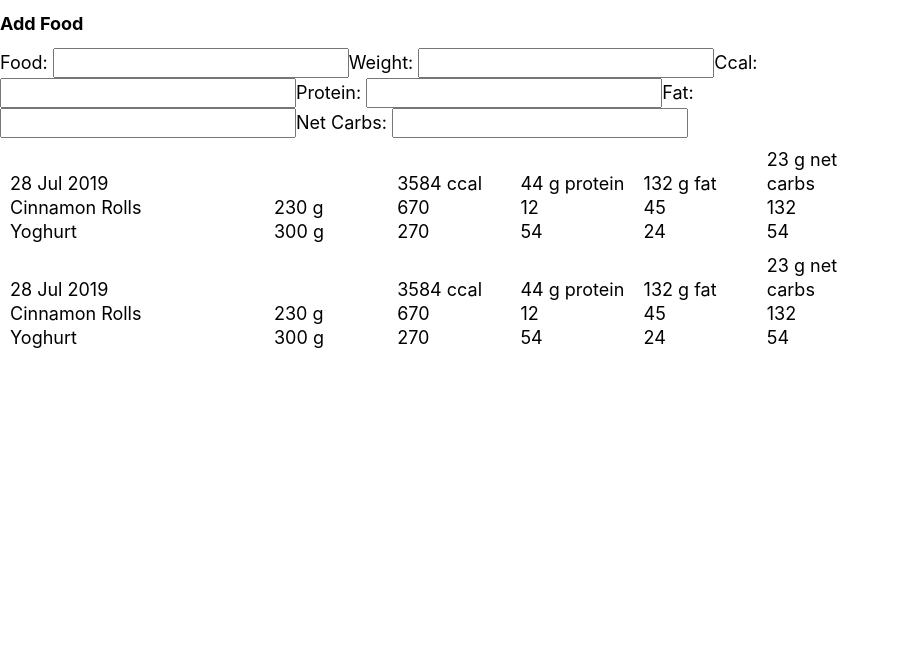
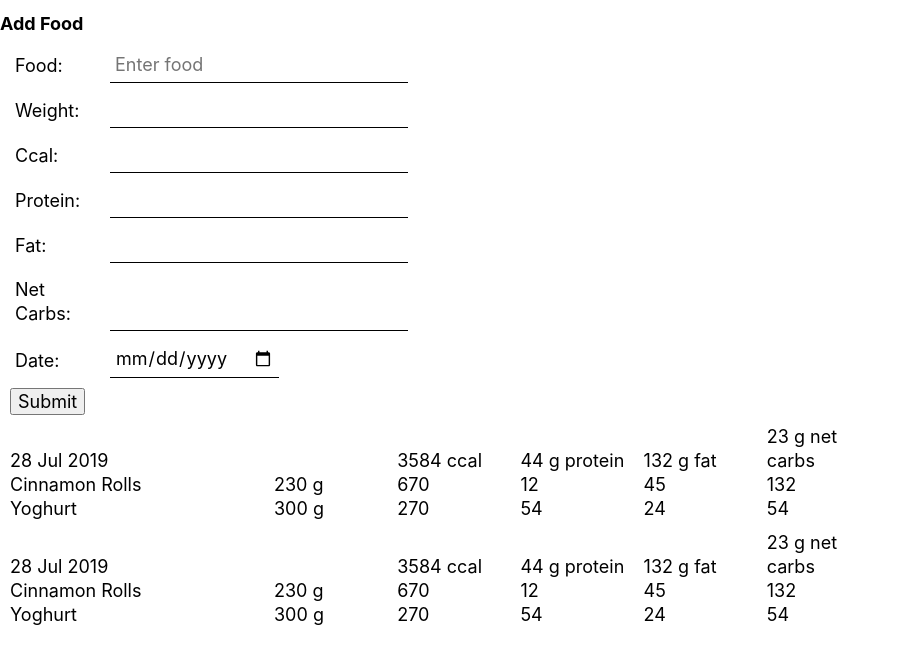
Before and after one commit to jetpackpony/diet-tracker, a React (Create React App) app: page / in a window 1280 px wide. Shown: the top 664 px of the page, without its empty margins (0-900 px from the left). Built offline with nearby package versions, Linux system fonts and the light colour scheme.

Commit message:
Add AddForm form layout

```diff
--- /dev/null
+++ b/src/components/AddForm/AddForm.module.css
@@ -0,0 +1,28 @@
+.formContainer {
+  margin: 10px;
+  max-width: 450px;
+}
+
+.fieldContainer {
+  display: flex;
+  flex-direction: row;
+  align-items: flex-end;
+  justify-content: left;
+  margin-bottom: 10px;
+}
+
+.fieldContainer label {
+  margin: 5px;
+  flex-basis: 20%;
+}
+
+.inputContainer {
+  border-bottom: 1px solid;
+}
+
+.inputContainer input {
+  border: none;
+  padding: 5px;
+  outline: none;
+  width: 100%;
+}
--- a/src/components/AddForm/index.js
+++ b/src/components/AddForm/index.js
@@ -1,37 +1,77 @@
 import React from 'react';
+import styles from './AddForm.module.css';
 
 const AddForm = () => (
   <form>
     <h1>Add Food</h1>
+    <div className={styles.formContainer}>
+      <div className={styles.fieldContainer}>
         <label htmlFor="title">
           <span>Food: </span>
         </label>
-    <input type="text" id="title" name="title" />
+        <div className={styles.inputContainer}>
+          <input type="text" id="title" name="title" placeholder="Enter food" />
+        </div>
+      </div>
 
+      <div className={styles.fieldContainer}>
         <label htmlFor="weight">
           <span>Weight: </span>
         </label>
+        <div className={styles.inputContainer}>
           <input type="number" id="weight" name="weight" />
+        </div>
+      </div>
 
+      <div className={styles.fieldContainer}>
         <label htmlFor="calories">
           <span>Ccal: </span>
         </label>
+        <div className={styles.inputContainer}>
           <input type="number" id="calories" name="calories" />
+        </div>
+      </div>
 
+      <div className={styles.fieldContainer}>
         <label htmlFor="protein">
           <span>Protein: </span>
         </label>
+        <div className={styles.inputContainer}>
           <input type="number" id="protein" name="protein" />
+        </div>
+      </div>
 
+      <div className={styles.fieldContainer}>
         <label htmlFor="fat">
           <span>Fat: </span>
         </label>
+        <div className={styles.inputContainer}>
           <input type="number" id="fat" name="fat" />
+        </div>
+      </div>
 
+      <div className={styles.fieldContainer}>
         <label htmlFor="carbs">
           <span>Net Carbs: </span>
         </label>
+        <div className={styles.inputContainer}>
           <input type="number" id="carbs" name="carbs" />
+        </div>
+      </div>
+
+      <div className={styles.fieldContainer}>
+        <label htmlFor="date">
+          <span>Date: </span>
+        </label>
+        <div className={styles.inputContainer}>
+          <input type="date" id="date" name="date" />
+        </div>
+      </div>
+
+      <div className={styles.fieldContainer}>
+        <input type="submit" id="submit" name="submit" value="Submit" />
+      </div>
+    </div>
   </form>
 
 );
```
Lines whose indentation alone changed are shown as unchanged.
